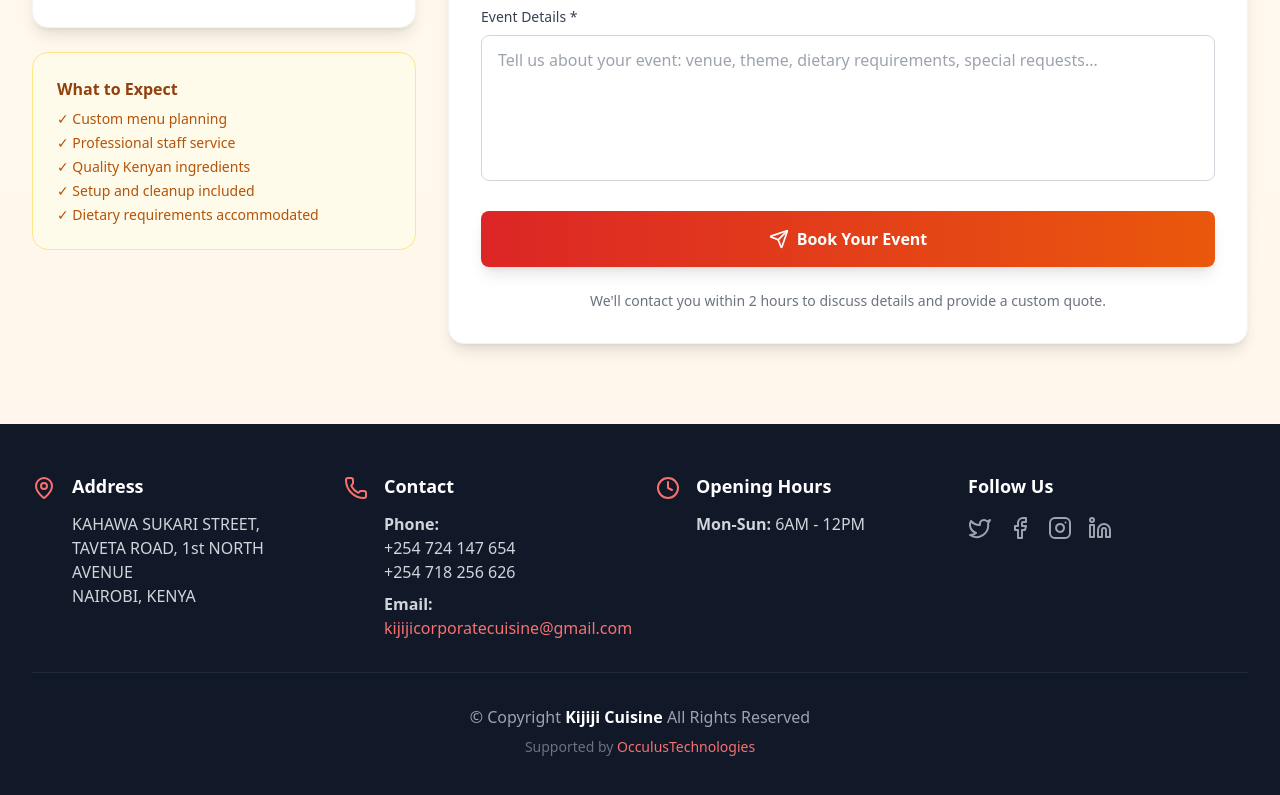
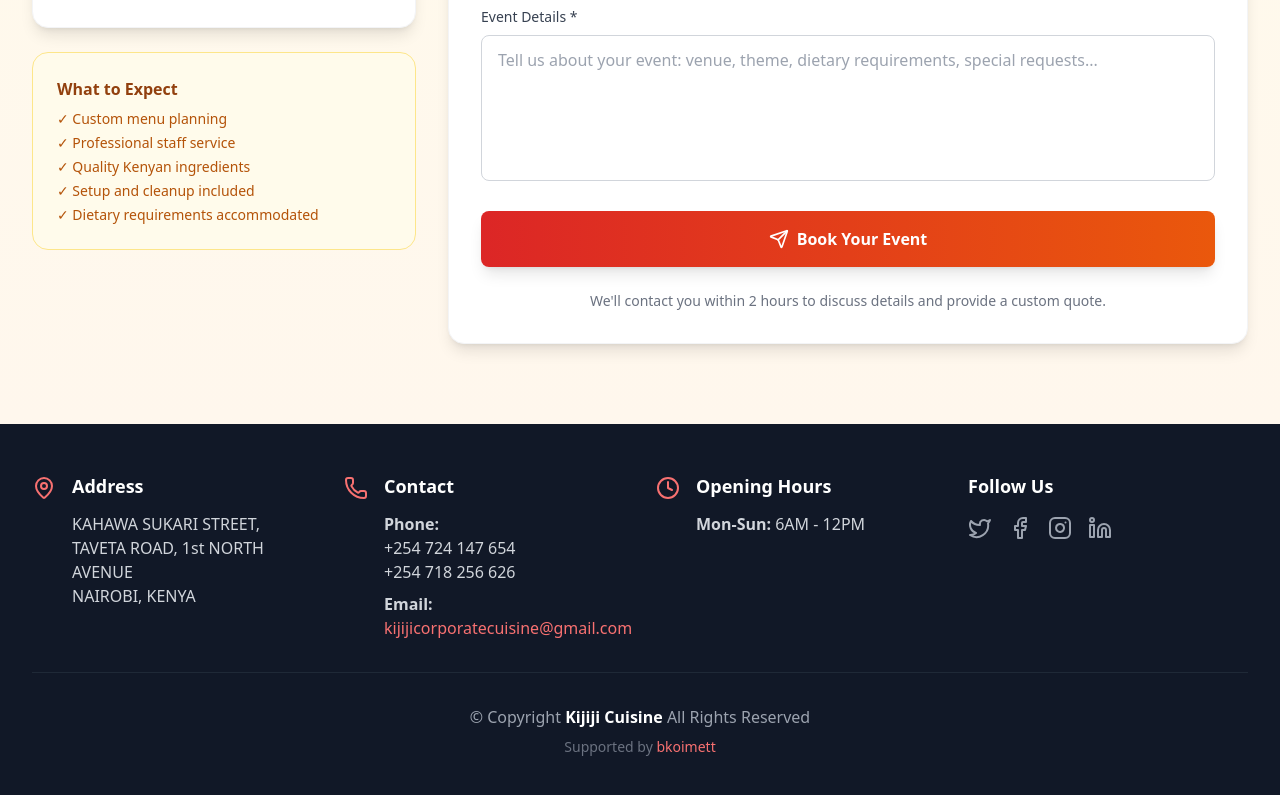
Before and after one commit to bkoimett/kijiji-mern-26, a React (Vite) app in the folder client/: page / in a window 1280 px wide. Shown: the part 6702-7497 px from the top of the page. Built offline with nearby package versions, Linux system fonts and the light colour scheme; no server answers.

Commit message:
Update footer to change company name

```diff
--- a/client/src/components/Footer.jsx
+++ b/client/src/components/Footer.jsx
@@ -111,7 +111,7 @@ export function Footer() {
           <p className="text-gray-500 text-sm mt-2">
             Supported by{" "}
             <a href="#" className="text-red-400 hover:text-red-300">
-              OcculusTechnologies
+              bkoimett
             </a>
           </p>
         </div>
```
